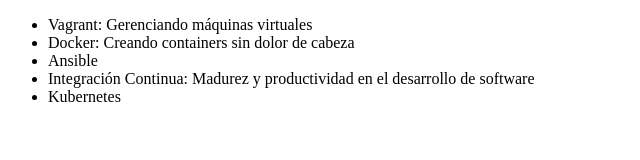
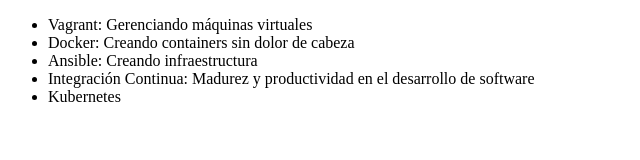
Before and after one commit to Puricheli/Prueba-Git, a plain HTML site: page index.html in a window 1280 px wide. Shown: the whole page, without its empty margins (0-640 px from the left). Drawn offline with Linux system fonts and the light colour scheme.

Commit message:
Modificando linea 11 - Ansible: Creando infraestructura

```diff
--- a/index.html
+++ b/index.html
@@ -8,7 +8,7 @@
         <ul>
             <li>Vagrant: Gerenciando máquinas virtuales</li>
             <li>Docker: Creando containers sin dolor de cabeza</li>
-            <li>Ansible</li>
+            <li>Ansible: Creando infraestructura</li>
             <li>Integración Continua: Madurez y productividad en el desarrollo de software</li>
             <li>Kubernetes</li>
         </ul>
```
